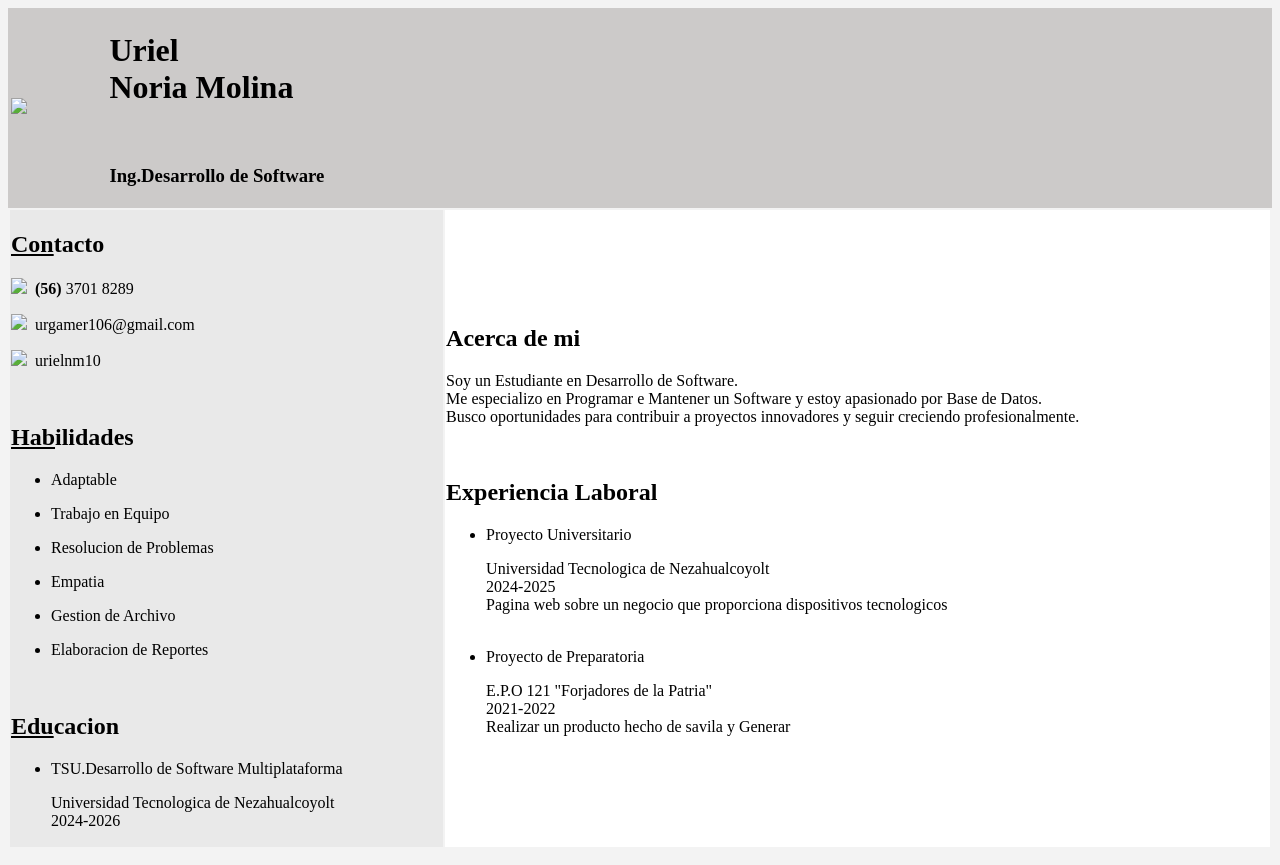
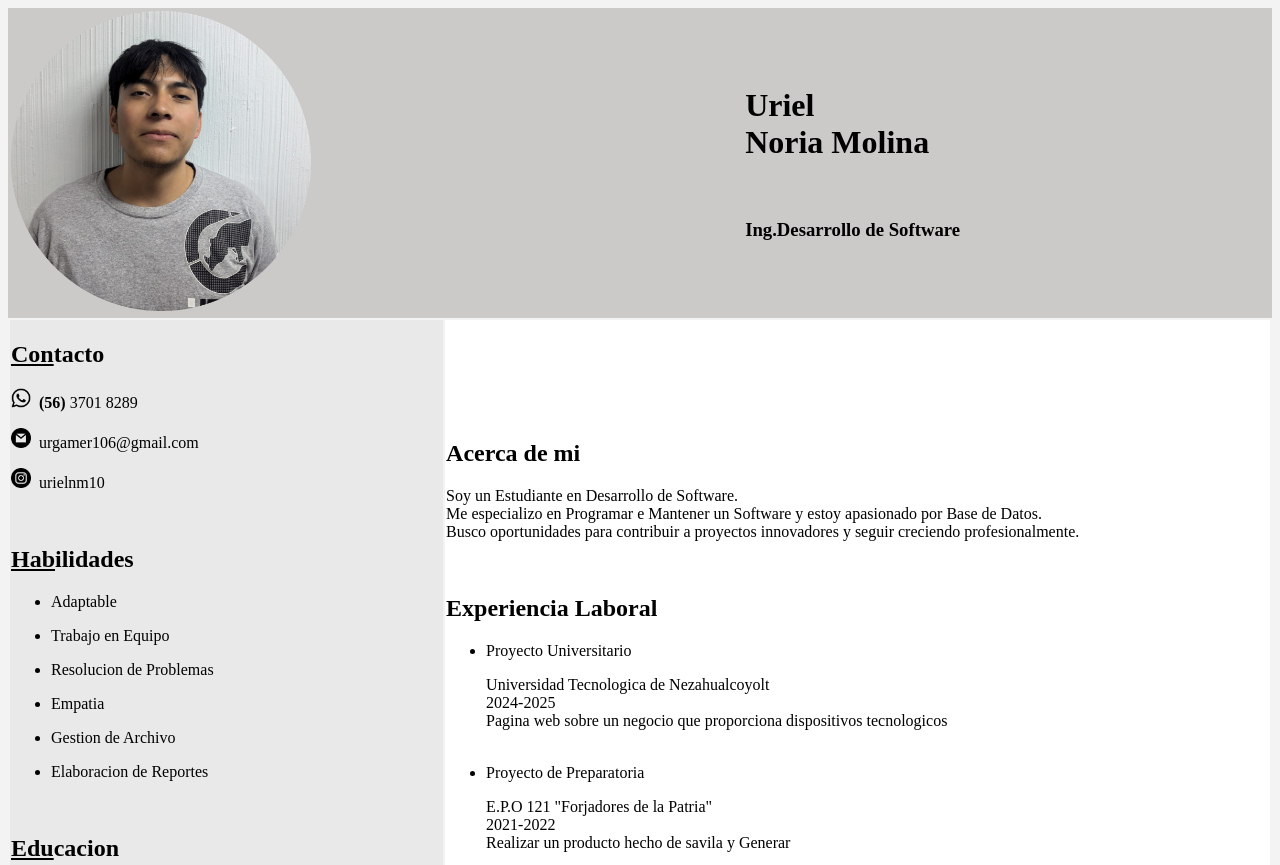
Before and after one commit to urielnm10/urielnm10.github.io, a plain HTML site: page Tarea1.html in a window 1280 px wide. Shown: the top 865 px of the page. Drawn offline with Linux system fonts and the light colour scheme.

Commit message:
Update Tarea1.html

```diff
--- a/Tarea1.html
+++ b/Tarea1.html
@@ -4,13 +4,12 @@
 <head>
     <meta charset="UTF-8">
     <title>Curriculum</title>
-    <link rel="icon" href="favicon.ico" type="image/x-icon">
 </head>
 
 <body bgcolor="#F3F3F3">
         <table bgcolor="#CCCAC9" width="100%">
             <td>
-                <img src="img/logo.png" width="300px">
+                <img src="logo.png" width="300px">
             <td>
                 <h1>Uriel <br>Noria Molina</h1>
                 <br>
@@ -23,9 +22,9 @@
                 <!--Primera columna de informacion-->
                 <td bgcolor="#E9E9E9">
                     <h2><u>Con</u>tacto</h2>
-                    <p><img src="img/whatsapp.png" width="20px"> &nbsp;<strong>(56)</strong> 3701 8289</p>
-                    <p><img src="img/gmail.png" width="20px"> &nbsp;urgamer106@gmail.com</p>
-                    <p><img src="img/instagram.png" width="20px"> &nbsp;urielnm10<p>
+                    <p><img src="whatsapp.png" width="20px"> &nbsp;<strong>(56)</strong> 3701 8289</p>
+                    <p><img src="gmail.png" width="20px"> &nbsp;urgamer106@gmail.com</p>
+                    <p><img src="instagram.png" width="20px"> &nbsp;urielnm10<p>
                     <br>
                     <h2><u>Hab</u>ilidades</h2>
                     <div>
```
